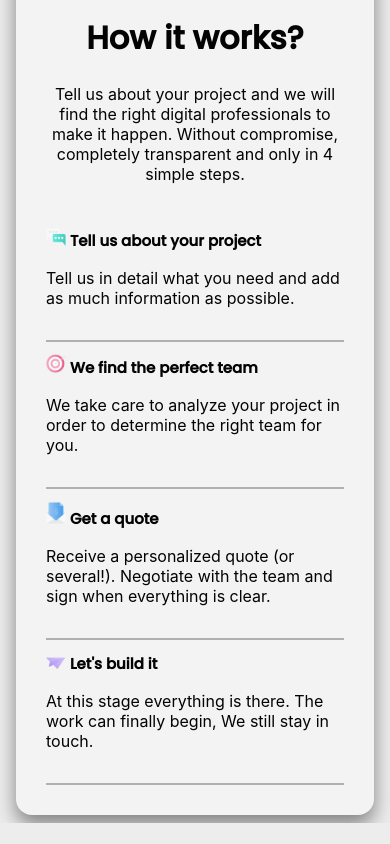
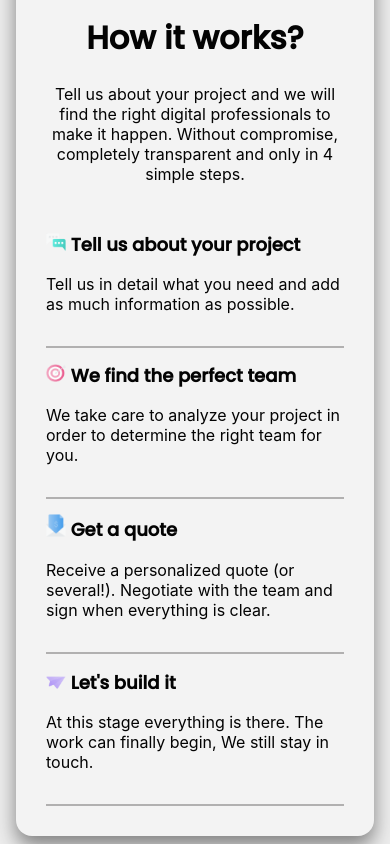
Before and after one commit to bricekk/lando, a React (Create React App) app: page / in a window 390 px wide. Shown: the part 3889-4733 px from the top of the page. Before the commit the page ends 4712 px from the top, so only its background shows below. Built offline with nearby package versions, Linux system fonts and the light colour scheme.

Commit message:
step font

```diff
--- a/src/media.css
+++ b/src/media.css
@@ -136,7 +136,7 @@
     .steps__container{
         display: flex;
         flex-direction: column;
-        padding-bottom: 7rem;
+        padding-bottom: 5rem;
     }
 
     .steps__container__right-label{
@@ -372,7 +372,7 @@
     }
 
     .steps__container__left-step h2{
-        font-size: 15px;
+        font-size: 18px;
     }
 
     .steps__container{
```
